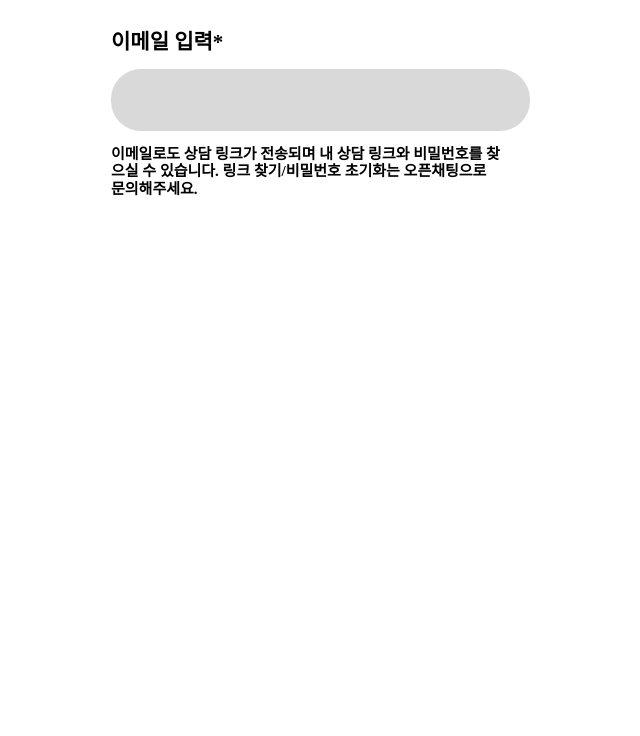
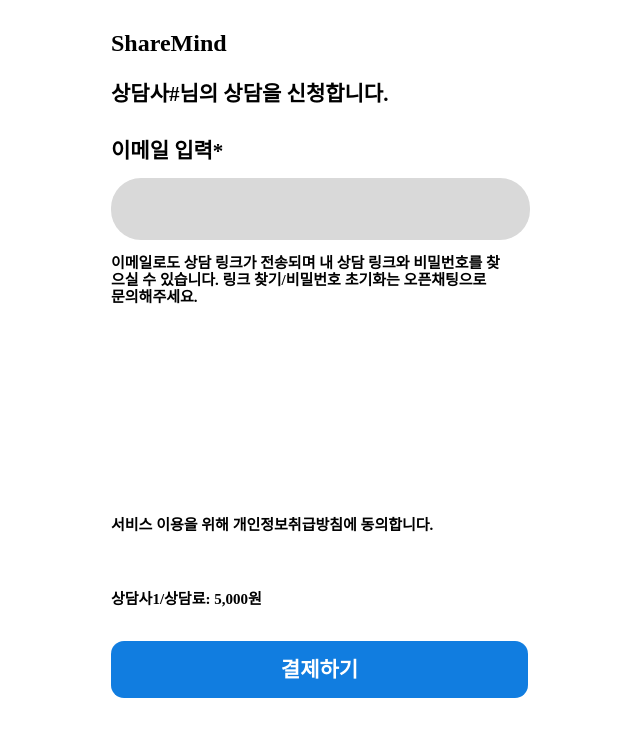
Before and after one commit to rmdnps10/sharemind-client, a React (Create React App) app: page /request in a window 1280 px wide. Shown: the top 736 px of the page, without its empty margins (319-959 px from the left). Built offline with nearby package versions, Linux system fonts and the light colour scheme; a web font is replaced by a local one.

Commit message:
feat: 상담 신청하기 페이지 styling 완료

```diff
--- a/src/components/request/EmailInput.tsx
+++ b/src/components/request/EmailInput.tsx
@@ -1,11 +1,11 @@
 import { Input } from 'components/Common';
 import styled from 'styled-components';
 import { BK } from 'styles/color';
-const EmailInput = () => {
+export const EmailInput = () => {
   return (
     <EmailInputContainer>
       <EmailInputText color={BK}>이메일 입력*</EmailInputText>
-      <Input width="41.7rem" height="6rem" />
+      <Input width="41.7rem" height="6rem" fontSize="2.2rem" />
       <EmailDetailText color={BK}>
         이메일로도 상담 링크가 전송되며 내 상담 링크와 비밀번호를 찾으실 수
         있습니다. 링크 찾기/비밀번호 초기화는 오픈채팅으로 문의해주세요.
@@ -13,7 +13,7 @@
     </EmailInputContainer>
   );
 };
-export default EmailInput;
+//export default EmailInput;
 const EmailInputContainer = styled.div`
   display: flex;
   flex-direction: column;
--- a/src/components/request/RequestHeader.tsx
+++ b/src/components/request/RequestHeader.tsx
@@ -1,4 +1,26 @@
-const RequestHeader = () => {
-  return <></>;
+import styled from 'styled-components';
+//나중에 상담사 번호가져오기
+export const RequestHeader = () => {
+  return (
+    <RequestHeaderContainer>
+      <HeaderText>ShareMind</HeaderText>
+      <HeaderSubText>상담사#님의 상담을 신청합니다.</HeaderSubText>
+    </RequestHeaderContainer>
+  );
 };
-export default RequestHeader;
+//export default RequestHeader;
+
+const RequestHeaderContainer = styled.div`
+  display: flex;
+  flex-direction: column;
+  gap: 2.4rem;
+  margin-bottom: 3.3rem;
+`;
+const HeaderText = styled.div`
+  font-size: 2.4rem;
+  font-weight: 700;
+`;
+const HeaderSubText = styled.div`
+  font-size: 2.1rem;
+  font-weight: 700;
+`;
--- /dev/null
+++ b/src/components/request/index.ts
@@ -0,0 +1,2 @@
+export * from './EmailInput';
+export * from './RequestHeader';
--- a/src/pages/RequestPage.tsx
+++ b/src/pages/RequestPage.tsx
@@ -1,10 +1,19 @@
-import EmailInput from 'components/request/EmailInput';
+import { Button } from 'components/Common';
+import { EmailInput, RequestHeader } from 'components/request';
 import styled from 'styled-components';
 
 const RequestPage = () => {
   return (
     <RequestPageContainer>
+      <RequestHeader />
       <EmailInput />
+      <TextRequest className="agree">
+        서비스 이용을 위해 개인정보취급방침에 동의합니다.
+      </TextRequest>
+      <TextRequest className="price">상담사1/상담료: 5,000원</TextRequest>
+      <Button width="41.7rem" height="5.7rem" fontSize="2.1rem">
+        결제하기
+      </Button>
     </RequestPageContainer>
   );
 };
@@ -14,4 +23,15 @@
   flex-direction: column;
   align-items: start;
   margin: 3rem;
+  .agree {
+    margin-top: 21rem;
+  }
+  .price {
+    margin-top: 5.7rem;
+    margin-bottom: 3.3rem;
+  }
 `;
+const TextRequest = styled.div`
+  font-size: 1.5rem;
+  font-weight: 700;
+`;
```
